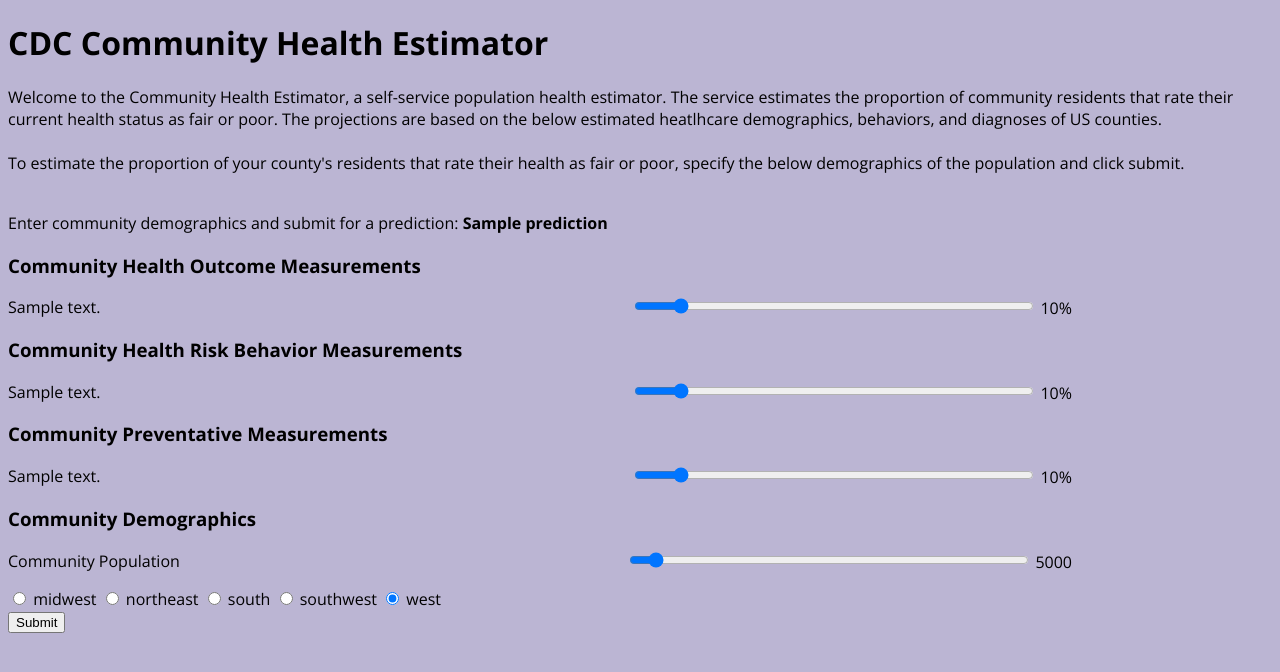
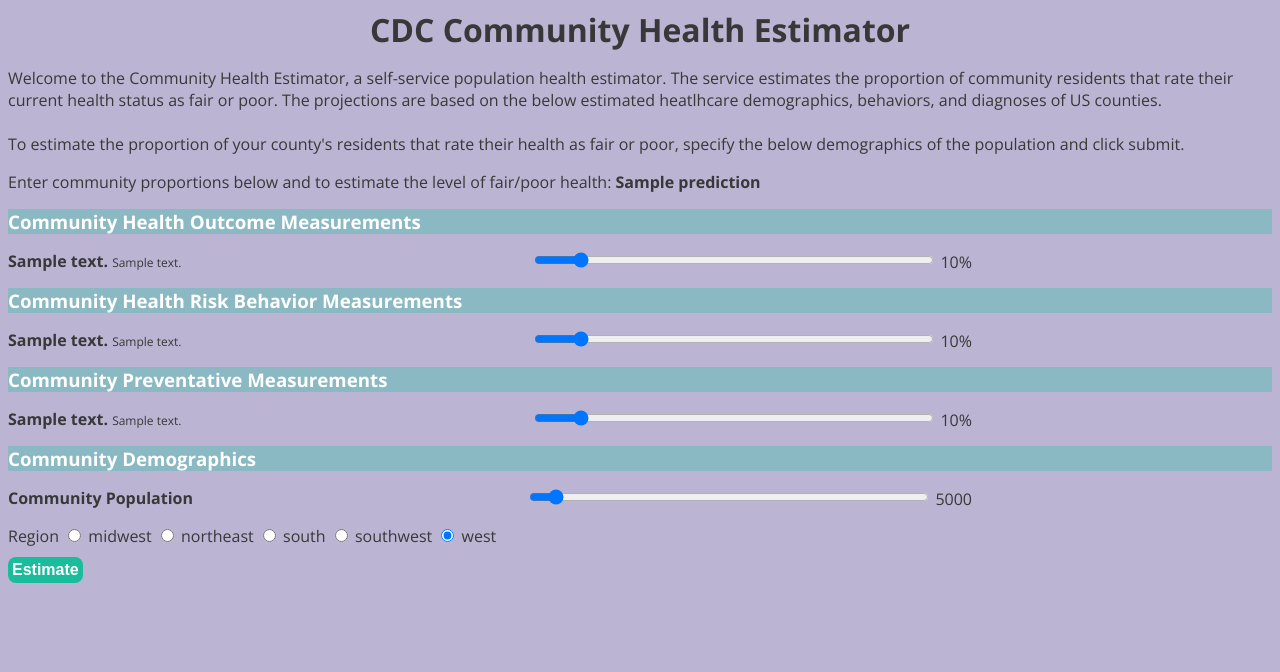
Before and after one commit to jasonsum/2022-msia423-Summer-Jason-project, a Flask app: template app/templates/index.html in a window 1280 px wide. Shown: the top 672 px of the page. Run offline with Flask 2, Linux system fonts and the light colour scheme; the template is opened without the code that fills it: most values are stand-ins (such as "Sample title", 1, 10 or a date in 2020); parts of the project's set-up code (start-up, migrations or seed data) failed here and were passed over; some libraries are stand-ins or nearby versions.

Commit message:
Add minor cosmetic changes to layout

```diff
--- a/app/static/basic.css
+++ b/app/static/basic.css
@@ -1,61 +1,50 @@
 @import url(http://fonts.googleapis.com/css?family=Open+Sans:400,700,600);
 
 body {
-  height: 100%;
+  /* height: 100%; */
   /* width: 100%;
   display: flex; */
   -webkit-font-smoothing: antialiased;
   font-family: 'Open Sans', sans-serif;
   background-color: rgb(187, 181, 211);
+  color: #383838;
+}
+
+.form-desc {
+  font-size: 12px;
+}
+
+h1 {
+  text-align: center;
+  margin: 0;
+}
+
+h3 {
+  background: #1abc9c4e;
+  color: white;
+  margin-bottom: 0px;
+  margin-top: 0px;
+}
+
+button {
+  background-color: #1abc9c;
+  outline: none;
+  border: none;
+  color: white;
+  border-radius: 8px;
+  cursor: pointer;
+  font-size: 16px;
+  padding: 4px;
+  margin-right: 100px;
+  margin-bottom: 10px;
+  margin-top: 10px;
 }
 
 .slider {
   float:right;
-  padding-right: 200px;
+  padding-right: 300px;
 }
 
 input[type="range"] {
   width:400px;
 }
-/* .form-range{
-
-} */
-
-/*
-.slidecontainer {
-  width: 100%;
-}
-
-.slider {
-  -webkit-appearance: none;
-  width: 100%;
-  height: 15px;
-  border-radius: 5px;
-  background: #d3d3d3;
-  outline: none;
-  opacity: 0.7;
-  -webkit-transition: .2s;
-  transition: opacity .2s;
-}
-
-.slider:hover {
-  opacity: 1;
-}
-
-.slider::-webkit-slider-thumb {
-  -webkit-appearance: none;
-  appearance: none;
-  width: 25px;
-  height: 25px;
-  border-radius: 50%;
-  background: #04AA6D;
-  cursor: pointer;
-}
-
-.slider::-moz-range-thumb {
-  width: 25px;
-  height: 25px;
-  border-radius: 50%;
-  background: #04AA6D;
-  cursor: pointer;
-} */
--- a/app/templates/index.html
+++ b/app/templates/index.html
@@ -27,14 +27,14 @@
                <br>
                To estimate the proportion of your county's residents that rate their health as fair or poor, specify the below demographics of the population and click submit.
                <br>
-               <br>
-               <p>Enter community demographics and submit for a prediction: <b>{{prediction}}</b></p>
+               <p>Enter community proportions below and to estimate the level of fair/poor health: <b>{{prediction}}</b></p>
             </p>
          </div>
          <h3>Community Health Outcome Measurements</h3>
          {% for measure in hlth_outcomes %}
          <p>
-         <label for="customRange1" class="form-label">{{ measure.short_question_text }}</label>
+         <label for="customRange1" class="form-label"><b>{{ measure.short_question_text }}</b></label>
+         <label for="customRange1" class="form-desc">{{ measure.long_question_text }}</label>
          <span class="slider">
             <input name="{{ measure.measureid }}" type="range" class="form-range" id="{{ measure.measureid }}"
                 min="0" value=10 max="100" oninput="this.nextElementSibling.value = this.value">
@@ -46,7 +46,8 @@
          <h3>Community Health Risk Behavior Measurements</h3>
          {% for measure in hlth_behaviors %}
          <p>
-         <label for="customRange1" class="form-label">{{ measure.short_question_text }}</label>
+         <label for="customRange1" class="form-label"><b>{{ measure.short_question_text }}</b></label>
+         <label for="customRange1" class="form-desc">{{ measure.long_question_text }}</label>
          <span class="slider">
             <input name="{{ measure.measureid }}" type="range" class="form-range" id="{{ measure.measureid }}"
                 min="0" value=10 max="100" oninput="this.nextElementSibling.value = this.value">
@@ -57,7 +58,8 @@
          <h3>Community Preventative Measurements</h3>
          {% for measure in hlth_prevention %}
          <p>
-         <label for="customRange1" class="form-label">{{ measure.short_question_text }}</label>
+         <label for="customRange1" class="form-label"><b>{{ measure.short_question_text }}</b></label>
+         <label for="customRange1" class="form-desc">{{ measure.long_question_text }}</label>
          <span class="slider">
          <input name="{{ measure.measureid }}" id="{{ measure.measureid }}" type="range" class="form-range"
                 min="0" value=10 max="100" oninput="this.nextElementSibling.value = this.value">
@@ -67,7 +69,7 @@
          {% endfor %}
          <h3>Community Demographics</h3>
          <p>
-         <label for="customRange1" class="form-label">Community Population</label>
+         <label for="customRange1" class="form-label"><b>Community Population</b></label>
          <span class="slider">
          <input name="population" type="range" class="form-range" id="population"
                 min="0" value=5000 max="100000", value="1000" oninput="this.nextElementSibling.value = this.value">
@@ -75,12 +77,13 @@
          </span>
          </p>
          <div class="form-check form-check-inline">
+            <label class="form-label">Region</label>
             {% for region in ["midwest", "northeast", "south", "southwest", "west"] %}
             <input class="form-check-input" type="radio" name="region" id="{{region}}" value="{{region}}" checked>
             <label class="form-check-label"> {{ region }} </label>
             {% endfor %}
           </div>
-          <button type="submit" class="btn btn-primary">Submit</button>
+          <span><button type="submit" class="btn btn-primary"><b>Estimate</b></button></span>
       </dl>
    </div>
     </form>
```
